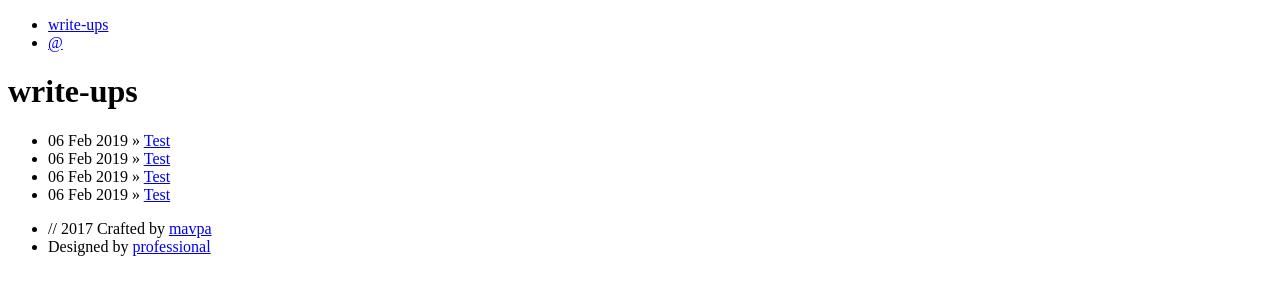
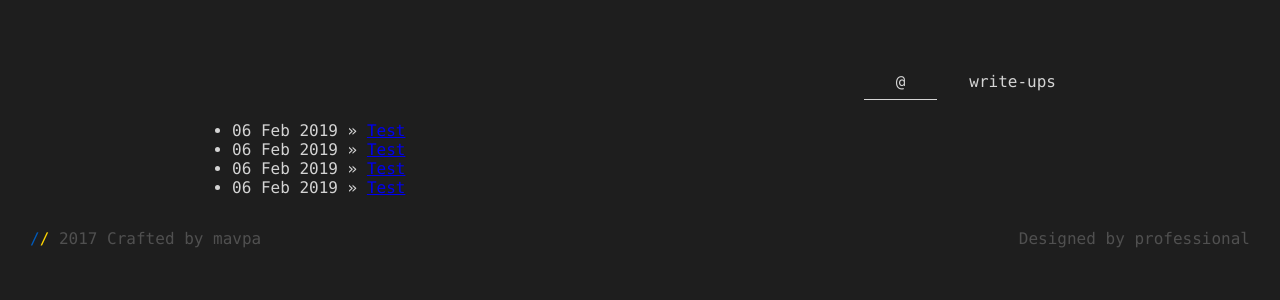
Before and after one commit to taranich/taranich.github.io, a Jekyll site: the page built from write-ups/index.html, in a window 1280 px wide. Shown: the top 300 px of the page. Built offline with Jekyll 4.4.1, drawn with Linux system fonts in a browser that asks for light colours; the list of posts is cut into pages by our own code.

Commit message:
Jekyll experiments 10

```diff
--- a/_layouts/default.html
+++ b/_layouts/default.html
@@ -1,7 +1,7 @@
 <!DOCTYPE html>
 <header>
 	<title>Andriy Taranov</title>
-	<link rel="stylesheet" type="text/css" href="./css/main.css">
+	<link rel="stylesheet" type="text/css" href="../css/main.css">
 	<!--script type="text/javascript">
 		var _paq = window._paq || [];
 		/* tracker methods like "setCustomDimension" should be called before "trackPageView" */
@@ -25,7 +25,6 @@
 	</script>
 </header>
 <body>
-	<div id="lander"></div>
 	<div class="textcontainer">
 		<ul class="menu">
 			<li class="menu"><a href="index.html">write-ups</a></li>
@@ -41,7 +40,5 @@
 				<li class="right">Designed by <a href="http://www.taranich.org">professional</a></li>
 			</ul>
 		</footer>
-	<!--script src='http://threejs.org/build/three.min.js'></script>
-	<script src='./scripts/LandingSimulator.js'></script-->
 </body>
 </html>
--- a/write-ups/index.html
+++ b/write-ups/index.html
@@ -1,6 +1,5 @@
 ---
 layout: default
-title: write-ups
 ---
 	<h1>{{ page.title }}</h1>
 	<ul class="posts">
```
